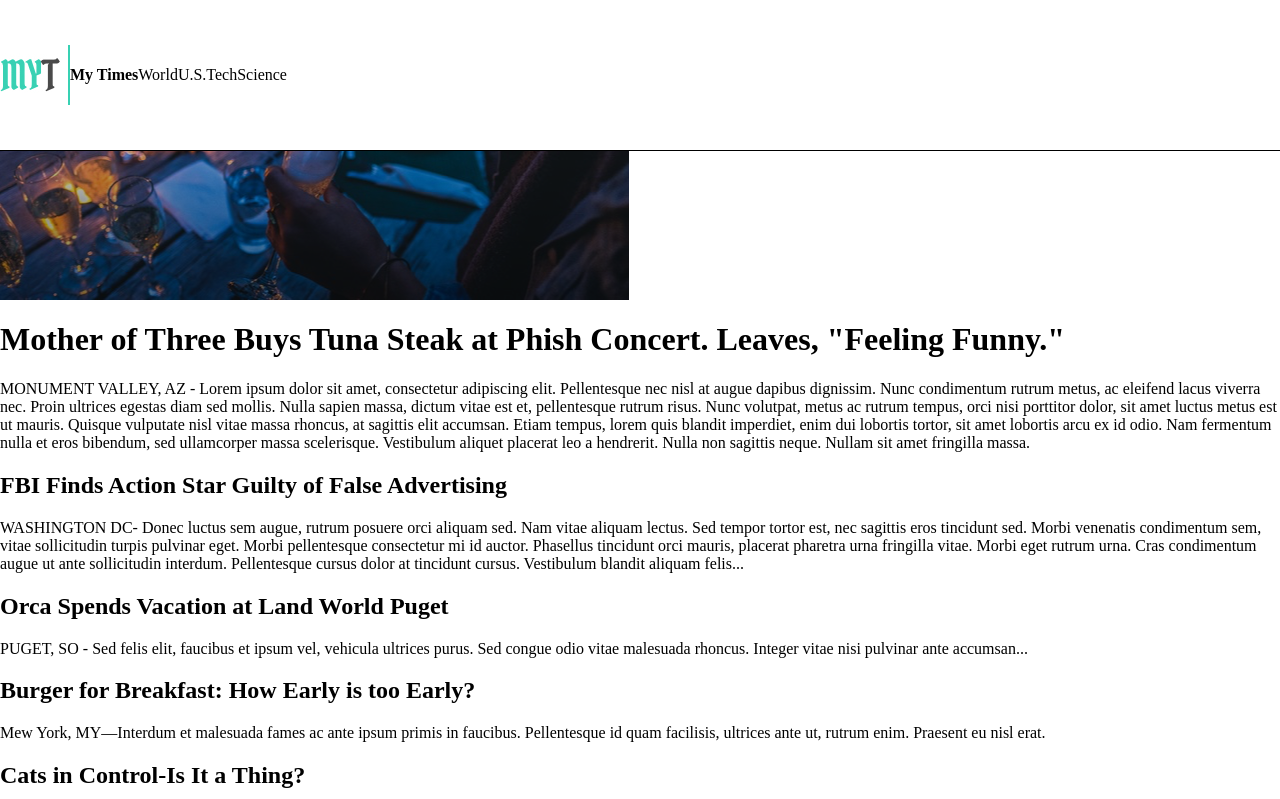
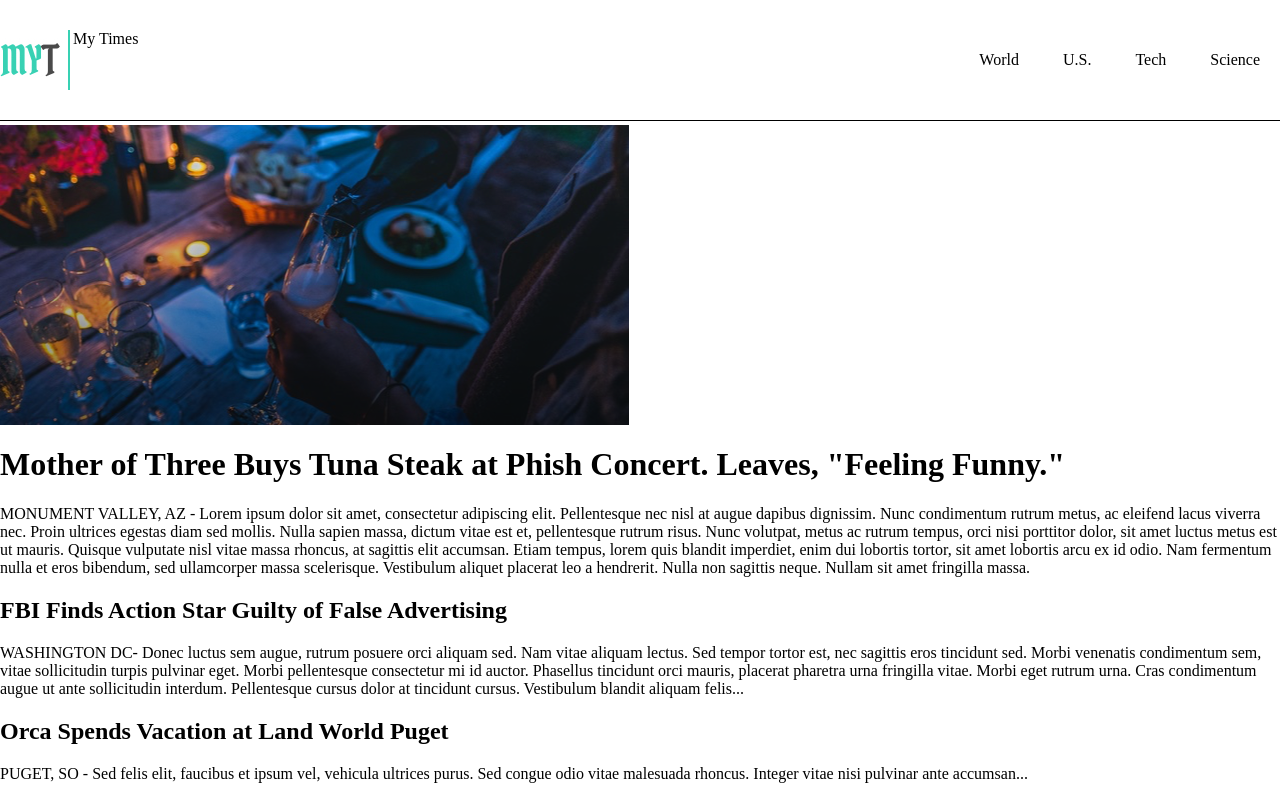
Before and after one commit to Trey777/Phish, a plain HTML site: page index.html in a window 1280 px wide. Shown: the top 799 px of the page. Drawn offline with Linux system fonts and the light colour scheme.

Commit message:
Header (almost done)

```diff
--- a/index.html
+++ b/index.html
@@ -9,8 +9,7 @@
 
   <body>
     <header>
-        <img src="./resources/images/img-myt-logo.jpg" />
-        <h4>My Times</h4>
+        <p><img src="./resources/images/img-myt-logo.jpg" align="left" />My Times</p>
         <nav>
           <span>World</span>
           <span>U.S.</span>
--- a/resources/css/style.css
+++ b/resources/css/style.css
@@ -1,25 +1,26 @@
-
 body {
   margin: 0 auto;
   max-width: 95em;
 }
 
 header {
-  background-color: white;
   display: flex;
   align-items: center;
+  justify-content: space-between;
   position: fixed;
   width: 100%;
-  height: 150px;
+  height: 120px;
   border-bottom: 1pt solid black;
-
 }
 
-nav {
-	display: flex;
-	justify-content: center;
+.container {
+	padding-top:125px;
 }
 
+
+nav span {
+	padding: 20px;
+}
 
 a {
   text-decoration: none;
```
